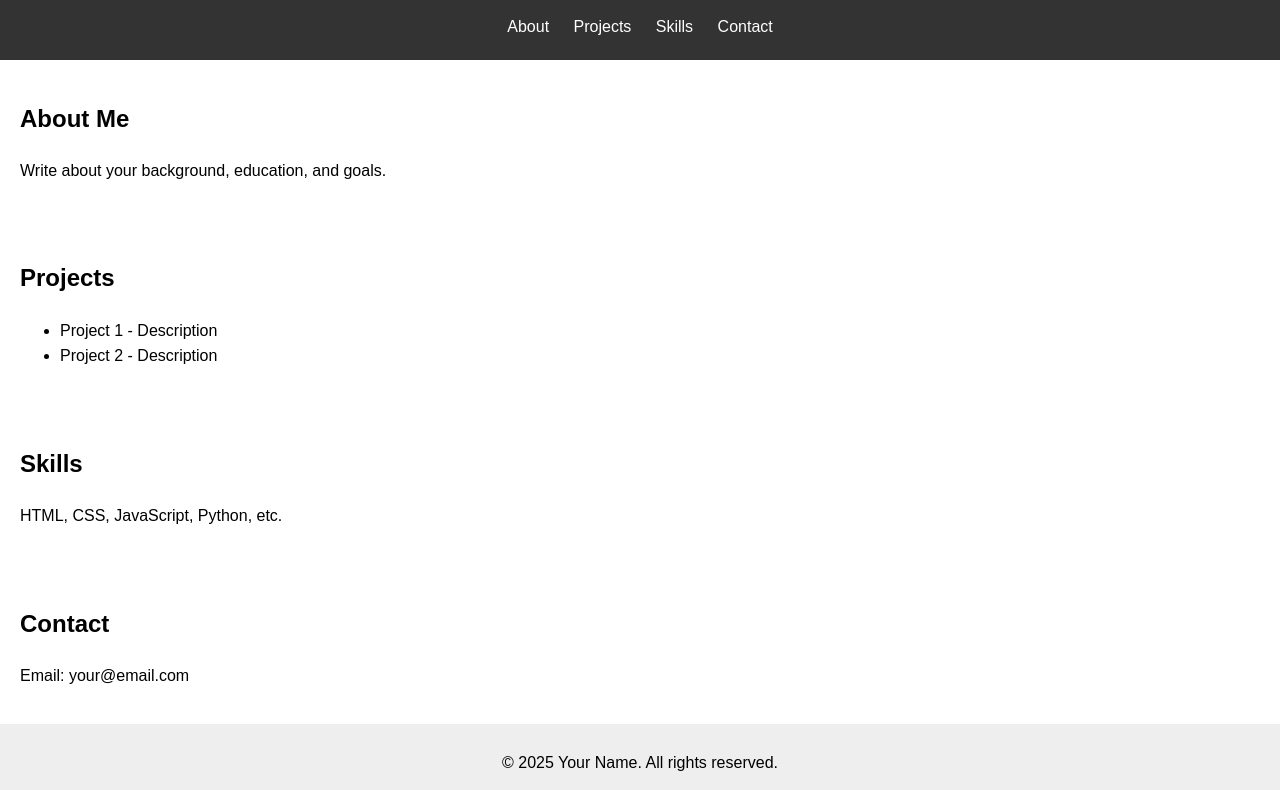
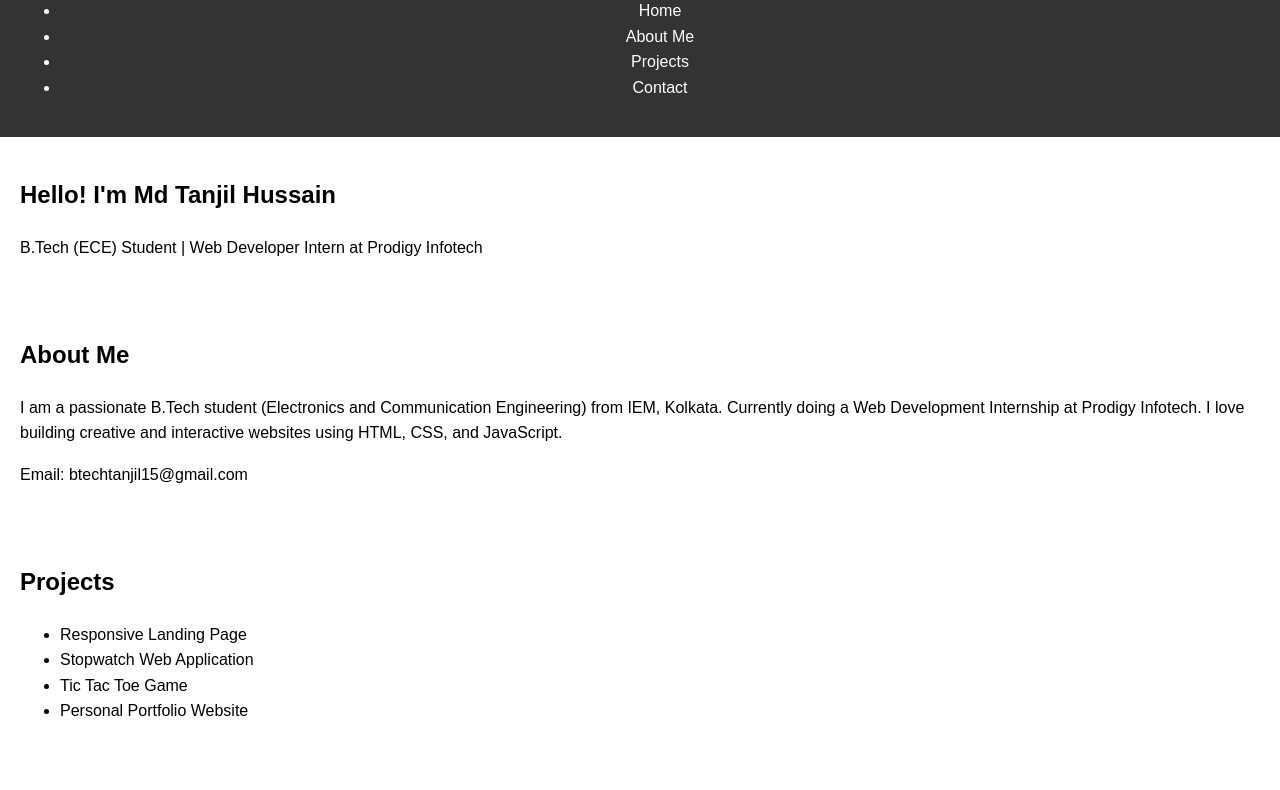
Before and after one commit to tanju-123/PRODIGY_TASK_04, a plain HTML site: page index.html in a window 1280 px wide. Shown: the part 100-890 px from the top of the page. Drawn offline with Linux system fonts and the light colour scheme.

Commit message:
Update index.html

```diff
--- a/index.html
+++ b/index.html
@@ -1,48 +1,57 @@
-<!-- index.html -->
 <!DOCTYPE html>
 <html lang="en">
 <head>
   <meta charset="UTF-8" />
-  <meta name="viewport" content="width=device-width, initial-scale=1.0" />
-  <title>Your Name | Portfolio</title>
+  <meta name="viewport" content="width=device-width, initial-scale=1.0"/>
+  <title>Md Tanjil Hussain - Portfolio</title>
   <link rel="stylesheet" href="style.css" />
 </head>
 <body>
   <header>
-    <h1>Your Name</h1>
     <nav>
-      <a href="#about">About</a>
-      <a href="#projects">Projects</a>
-      <a href="#skills">Skills</a>
-      <a href="#contact">Contact</a>
+      <h1>Md Tanjil Hussain</h1>
+      <ul>
+        <li><a href="#home">Home</a></li>
+        <li><a href="#about">About Me</a></li>
+        <li><a href="#projects">Projects</a></li>
+        <li><a href="#contact">Contact</a></li>
+      </ul>
     </nav>
   </header>
 
-  <section id="about">
-    <h2>About Me</h2>
-    <p>Write about your background, education, and goals.</p>
+  <section id="home" class="section">
+    <div class="intro">
+      <h2>Hello! I'm Md Tanjil Hussain</h2>
+      <p>B.Tech (ECE) Student | Web Developer Intern at Prodigy Infotech</p>
+    </div>
   </section>
 
-  <section id="projects">
+  <section id="about" class="section">
+    <h2>About Me</h2>
+    <p>
+      I am a passionate B.Tech student (Electronics and Communication Engineering) from IEM, Kolkata. Currently doing a Web Development Internship at Prodigy Infotech.
+      I love building creative and interactive websites using HTML, CSS, and JavaScript.
+    </p>
+    <p>Email: btechtanjil15@gmail.com</p>
+  </section>
+
+  <section id="projects" class="section">
     <h2>Projects</h2>
     <ul>
-      <li>Project 1 - Description</li>
-      <li>Project 2 - Description</li>
+      <li>Responsive Landing Page</li>
+      <li>Stopwatch Web Application</li>
+      <li>Tic Tac Toe Game</li>
+      <li>Personal Portfolio Website</li>
     </ul>
   </section>
 
-  <section id="skills">
-    <h2>Skills</h2>
-    <p>HTML, CSS, JavaScript, Python, etc.</p>
-  </section>
-
-  <section id="contact">
-    <h2>Contact</h2>
-    <p>Email: your@email.com</p>
+  <section id="contact" class="section">
+    <h2>Contact Me</h2>
+    <p>You can reach me via email at <strong>btechtanjil15@gmail.com</strong></p>
   </section>
 
   <footer>
-    <p>© 2025 Your Name. All rights reserved.</p>
+    <p>&copy; 2025 Md Tanjil Hussain. All rights reserved.</p>
   </footer>
 </body>
 </html>
```
